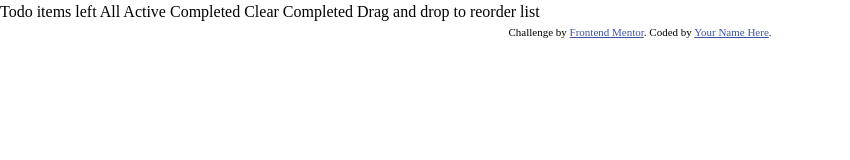
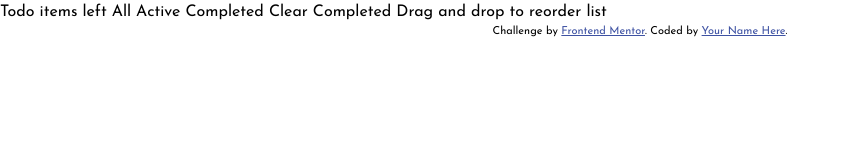
Before and after one commit to Divine-hash/Todo-App, a website built with webpack: page src/index.html in a window 1280 px wide. Shown: the whole page, without its empty margins (0-850 px from the left). Built offline with nearby package versions, Linux system fonts and the light colour scheme.

Commit message:
change body font-family to Josephin Sans

```diff
--- a/src/css/styles.css
+++ b/src/css/styles.css
@@ -99,3 +99,18 @@ input, button, textarea, select {
 p {
   text-wrap: pretty; /* Makes the final line of text have at least two words */
 }
+
+
+
+
+
+
+/*
+=============================================
+  BASE STYLES
+=============================================
+*/
+
+body {
+  font-family: 'Josefin Sans', sans-serif;
+}
```
